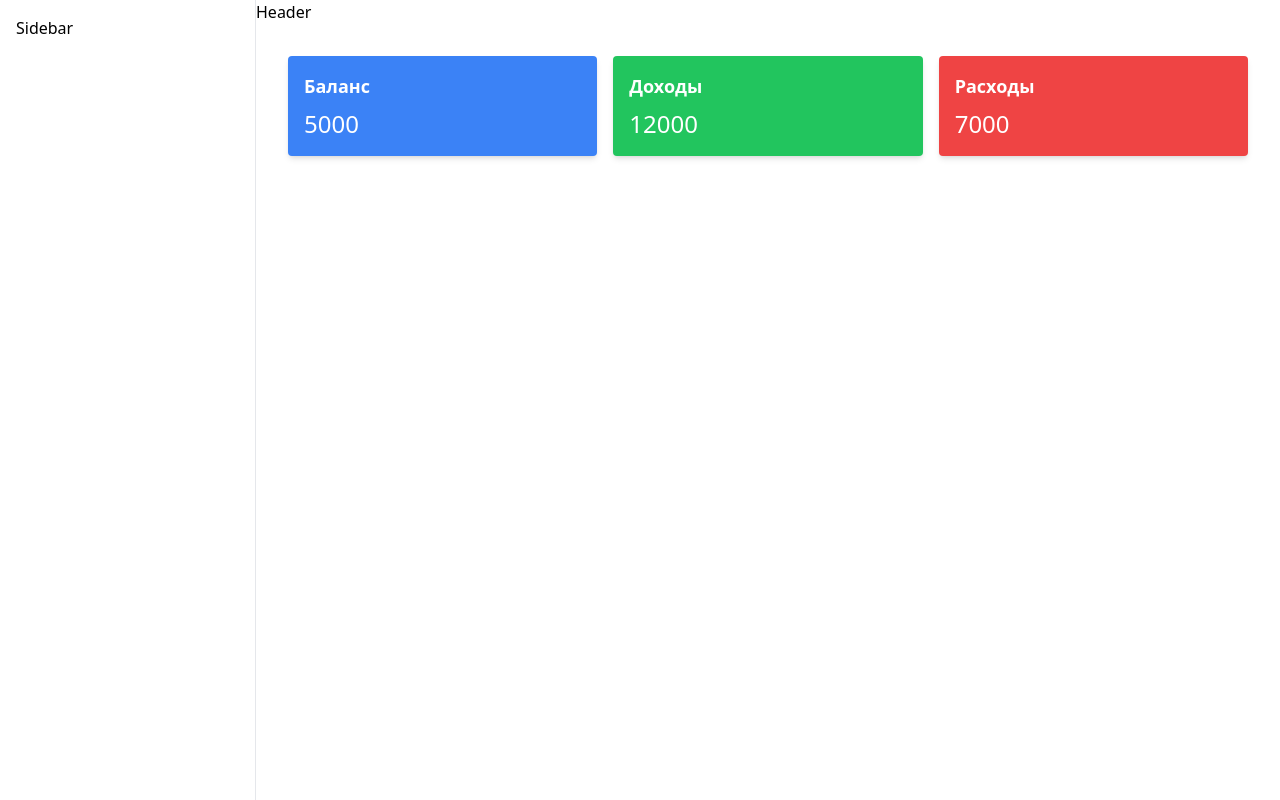
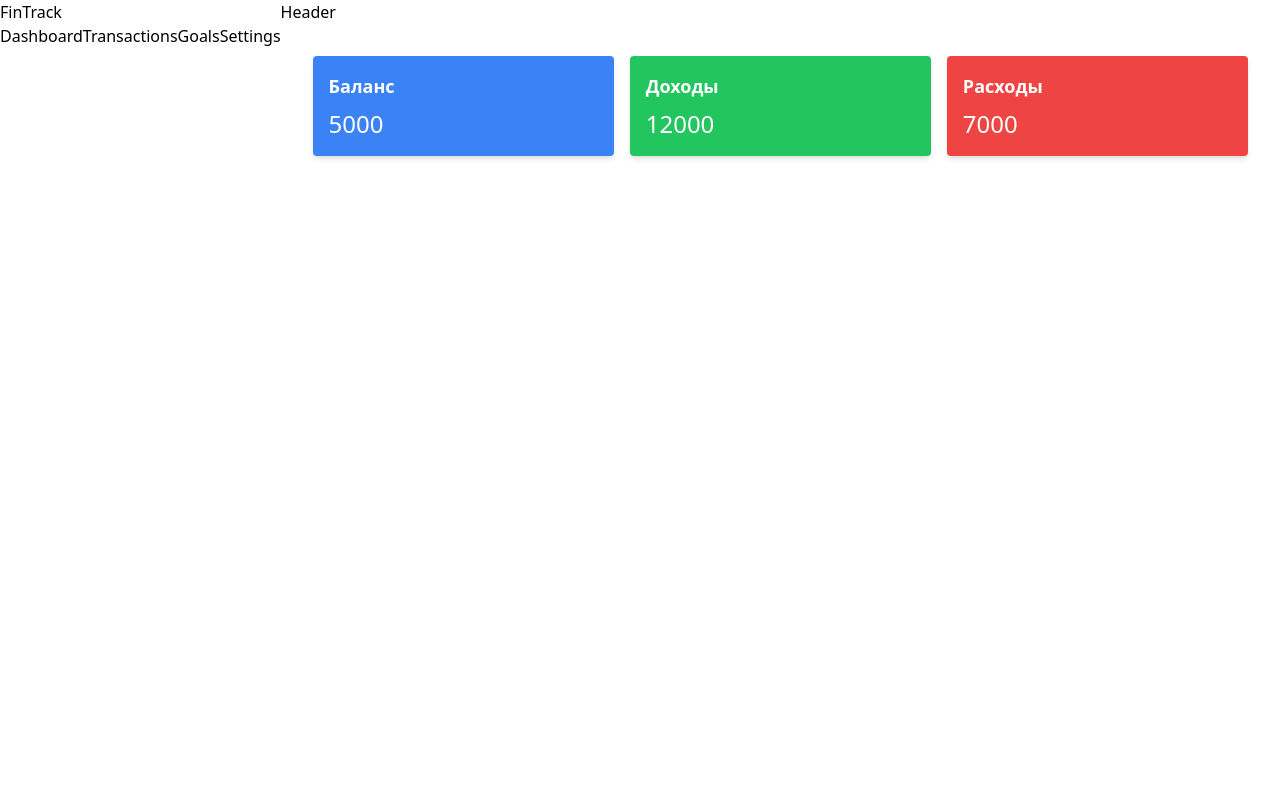
Before and after one commit to sabalicious/FinTrack, a React (Create React App) app in the folder client/: page / in a window 1280 px wide. Built offline with nearby package versions, Linux system fonts and the light colour scheme.

Commit message:
Add sidevar basic logic

```diff
--- a/client/src/components/Sidebar.tsx
+++ b/client/src/components/Sidebar.tsx
@@ -1,9 +1,42 @@
 import React from "react";
+import { NavLink } from "react-router-dom";
 
 const Sidebar: React.FC = () => {
   return (
-    <div className="w-64 border-r p-4">
-      Sidebar
+    <div>
+      <h1>FinTrack</h1>
+      <NavLink
+        to="/"
+        className={({ isActive }) =>
+          isActive ? "active-link" : "default-link"
+        }
+      >
+        Dashboard
+      </NavLink>
+      <NavLink
+        to="/transactions"
+        className={({ isActive }) =>
+          isActive ? "active-link" : "default-link"
+        }
+      >
+        Transactions
+      </NavLink>
+      <NavLink
+        to="/goals"
+        className={({ isActive }) =>
+          isActive ? "active-link" : "default-link"
+        }
+      >
+        Goals
+      </NavLink>
+      <NavLink
+        to="/settings"
+        className={({ isActive }) =>
+          isActive ? "active-link" : "default-link"
+        }
+      >
+        Settings
+      </NavLink>
     </div>
   );
 };
```
